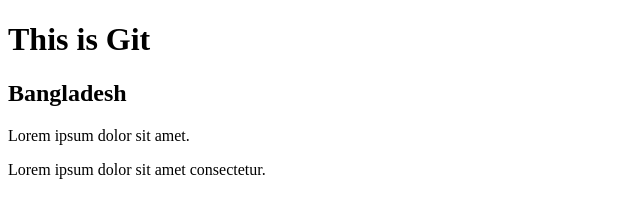
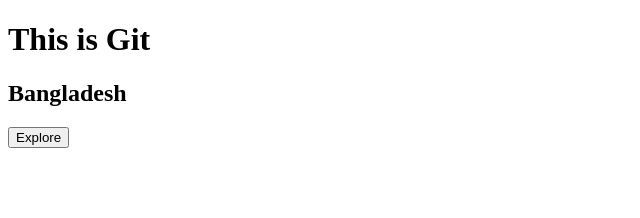
Before and after one commit to Anikhossain854/Git-practice, a plain HTML site: page index.html in a window 1280 px wide. Shown: the whole page, without its empty margins (0-640 px from the left). Drawn offline with Linux system fonts and the light colour scheme.

Commit message:
add a button

```diff
--- a/index.html
+++ b/index.html
@@ -8,7 +8,6 @@
 <body>
     <h1>This is Git</h1>
     <h2>Bangladesh</h2>
-    <p>Lorem ipsum dolor sit amet.</p>
-    <p>Lorem ipsum dolor sit amet consectetur.</p>
+    <button>Explore</button>
 </body>
 </html>
```
